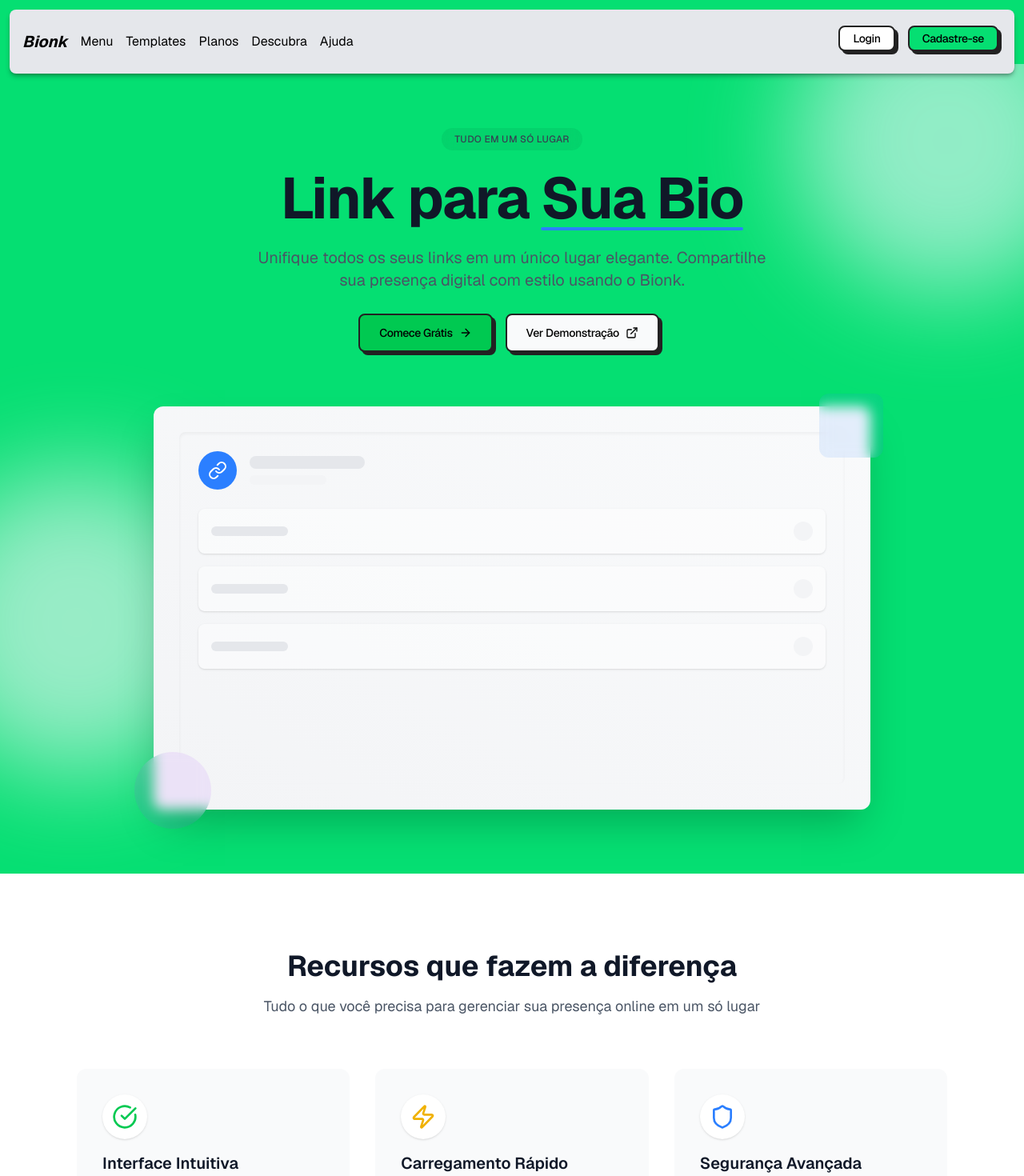
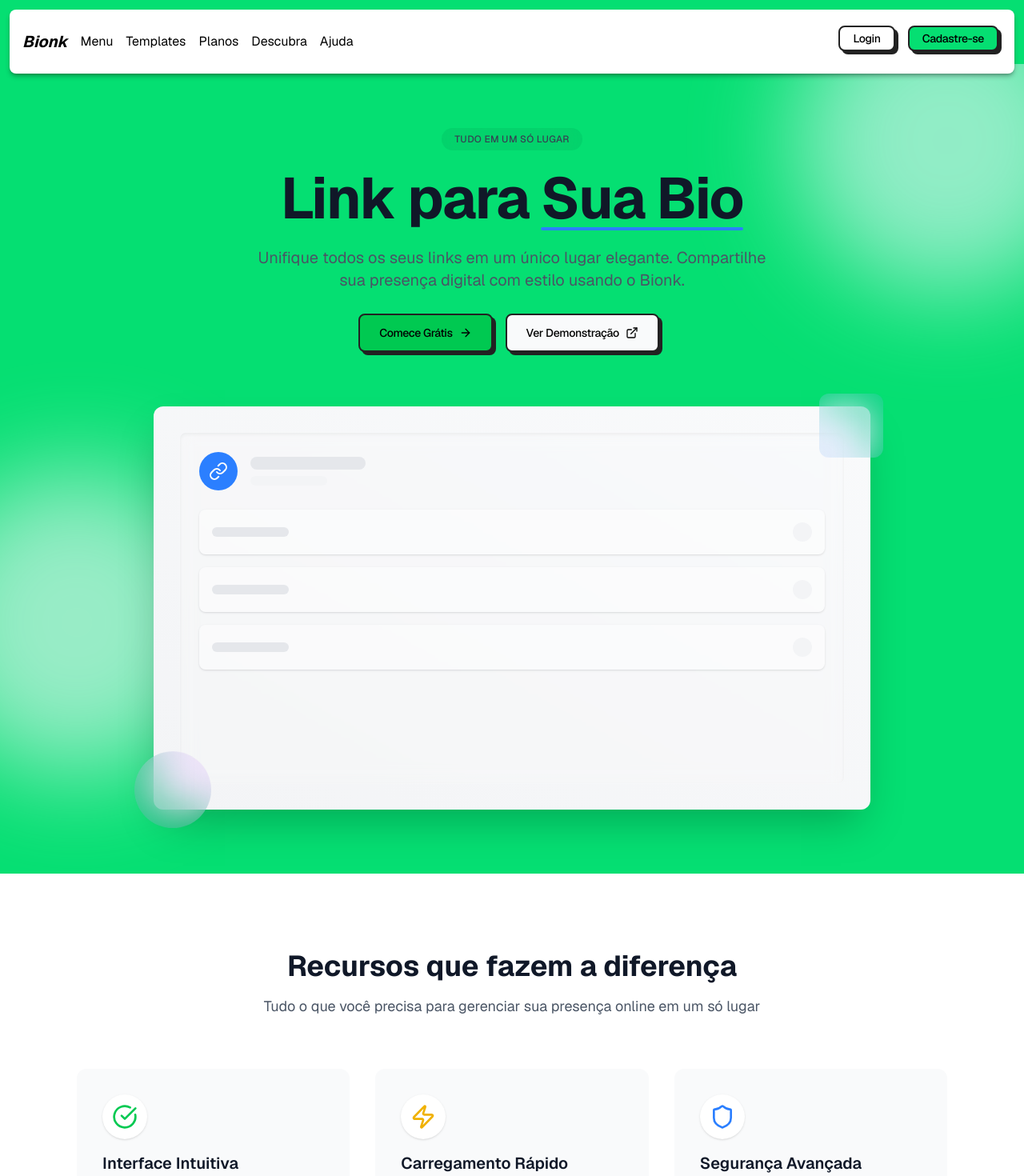
Before and after one commit to gabriellucasvh/bionk, a Next.js app: page / in a window 1280 px wide. Shown: the top 1470 px of the page at 80% size. Built offline with nearby package versions, Linux system fonts and the light colour scheme.

Commit message:
feat: Correção de estilos css e cores.
- Header agora é branco
- backdrop-blur para a Hero section
- Animações no css global de `float-animation` e `glass-effect`

```diff
--- a/src/app/globals.css
+++ b/src/app/globals.css
@@ -2,6 +2,21 @@
 
 
 @theme {
-
     --font-sans: var(--font-geist);
 }
+
+    @keyframes float {
+      0% { transform: translateY(0px); }
+      50% { transform: translateY(-20px); }
+      100% { transform: translateY(0px); }
+    }
+
+    .float-animation {
+      animation: float 6s ease-in-out infinite;
+    }
+    .glass-effect {
+        background: rgba(255, 255, 255, 0.1);
+        backdrop-filter: blur(10px);
+        -webkit-backdrop-filter: blur(10px);
+        border: 1px solid rgba(255, 255, 255, 0.1);
+      }
--- a/src/components/Header.tsx
+++ b/src/components/Header.tsx
@@ -11,7 +11,7 @@ const HeaderProps = [
 ]
 const Header = () => {
     return (
-        <nav className='fixed inset-0 z-50 flex h-20 m-3 max-w-full items-center gap-4 p-4 rounded-lg bg-gray-200 shadow-black/30 shadow-md'>
+        <nav className='fixed inset-0 z-50 flex h-20 m-3 max-w-full items-center gap-4 p-4 rounded-lg bg-white shadow-black/30 shadow-md'>
             <div>
                 <h1 className='font-bold italic text-xl'>Bionk</h1>
             </div>
--- a/src/components/Hero.tsx
+++ b/src/components/Hero.tsx
@@ -27,7 +27,7 @@ const Hero = () => {
       <div className="container relative z-10 mx-auto flex min-h-screen max-w-6xl flex-col items-center justify-center px-4 py-20 sm:px-6 lg:px-8">
         {/* Tag */}
         <div
-          className={`mb-6 transform rounded-full bg-black/5 px-4 py-1.5 text-xs font-medium tracking-wide text-gray-700 backdrop-blur transition-all duration-700 ${
+          className={`mb-6 transform rounded-full bg-black/5 px-4 py-1.5 text-xs font-medium tracking-wide text-gray-700 backdrop-blur-xl transition-all duration-700 ${
             isLoaded ? "translate-y-0 opacity-100" : "translate-y-4 opacity-0"
           }`}
         >
@@ -113,8 +113,8 @@ const Hero = () => {
           </div>
 
           {/* Elementos flutuantes */}
-          <div className="absolute -right-4 -top-4 h-20 w-20 rounded-xl bg-blue-500/10 backdrop-blur float-animation" style={{ animationDelay: "0.2s" }}></div>
-          <div className="absolute -bottom-6 -left-6 h-24 w-24 rounded-full bg-purple-500/10 backdrop-blur float-animation" style={{ animationDelay: "0.5s" }}></div>
+          <div className="absolute -right-4 -top-4 h-20 w-20 rounded-xl bg-blue-500/10 backdrop-blur-xl float-animation" style={{ animationDelay: "0.2s" }}></div>
+          <div className="absolute -bottom-6 -left-6 h-24 w-24 rounded-full bg-purple-500/10 backdrop-blur-xl float-animation" style={{ animationDelay: "0.5s" }}></div>
         </div>
       </div>
     </div>
```
